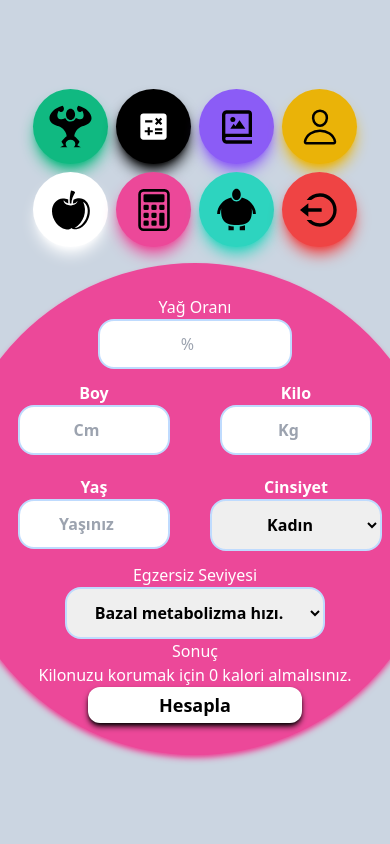
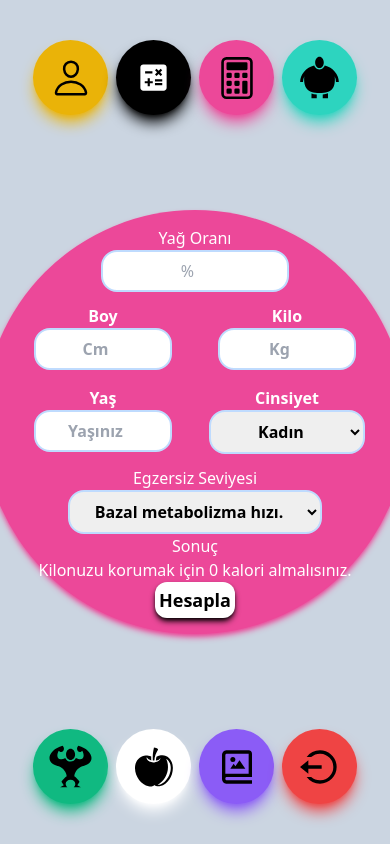
Before and after one commit to BatuhanAC/intern_project_front, a React (Create React App) app: page /calorie-calculator in a window 390 px wide. Built offline with nearby package versions, Linux system fonts and the light colour scheme; sample sign-in values are in the browser's storage.

Commit message:
Responsive
UI'yı responsive hale getiriyorum. Şimdilik sadece toproutingdots sayfaları için yaptım.

```diff
--- a/src/App.js
+++ b/src/App.js
@@ -1,5 +1,4 @@
 import { Routes, Route, useLocation } from "react-router-dom";
-import ListOfRoutingDots from "./components/macros/ListOfRoutingDots";
 import Account from "./components/pages/Account";
 import BmiCalculator from "./components/pages/BmiCalculator";
 import CalorieCalculator from "./components/pages/CalorieCalculator";
@@ -10,6 +9,8 @@ import Main from "./components/pages/Main";
 import Progress from "./components/pages/Progress";
 import Photos from "./components/pages/Photos"
 import PrivateRoute from "./components/controller/PrivateRoute";
+import TopRoutingDots from "./components/macros/TopRoutingDots";
+import BottomRoutingDots from "./components/macros/BottomRoutingDots";
 
 
 function App() {
@@ -22,17 +23,17 @@ function App() {
   }
 
   return (
-    <div className="flex h-full bg-slate-300 items-center justify-center">
+    <div className="flex w-full h-full bg-slate-300 items-center justify-center">
       <div className={`
       ${(location.pathname !== "/diet" && location.pathname !== "/progress" && location.pathname !== "/photos" )
-      && "flex flex-col w-full bg-transparent items-center justify-center z-0"}
+      && "flex flex-col w-full bg-transparent items-center aspect-square justify-center z-0"}
       ${(location.pathname === "/diet" || location.pathname === "/progress" || location.pathname === "/photos" )
-      && "flex flex-col absolute min-w-[95%] min-h-[95%] bg-transparent items-center justify-center z-0"}
+      && "flex flex-col min-w-[95%] min-h-[95%] bg-transparent items-center justify-center z-0"}
       `}>
-        {location.pathname !== "/login" && <ListOfRoutingDots/>}
+        {location.pathname !== "/login" && <TopRoutingDots/>}
         <div className={`
         ${location.pathname === "/login" && "bg-blue-600 shadow-blue-600 flex aspect-[1/1] rounded-full "}
-        ${location.pathname === "/" && "bg-blue-600 shadow-blue-600 min-w-[30%] aspect-[1/1] rounded-full "}
+        ${location.pathname === "/" && "bg-blue-600 shadow-blue-600 aspect-[1/1] rounded-full "}
         ${location.pathname === "/account" && "bg-yellow-500 shadow-yellow-500 min-w-[30%]  aspect-[1/1] rounded-full "}
         ${location.pathname === "/calorie-calculator" && "shadow-pink-500 bg-pink-500 min-w-[30%] aspect-[1/1] rounded-full "}
         ${location.pathname === "/fat-percentage" && "shadow-teal-400 bg-teal-400 min-w-[30%] aspect-[1/1] rounded-full "}
@@ -40,7 +41,7 @@ function App() {
         ${location.pathname === "/diet" && "shadow-white bg-white w-[75vw] h-[30rem] rounded-3xl "}
         ${location.pathname === "/progress" && "shadow-emerald-500 bg-emerald-500 min-w-[68%] aspect-[2/1] rounded-3xl "}
         ${location.pathname === "/photos" && "shadow-violet-500 bg-violet-500 min-w-[68%] max-w-[68%] aspect-[2/1] rounded-3xl "}
-        flex items-center p-8 justify-center z-0 shadow-md
+        flex items-center p-4 justify-center z-0 shadow-md
         `}>
           <Routes>
             <Route path='/' element={<PrivateRoute><Main/></PrivateRoute>}  />
@@ -54,6 +55,7 @@ function App() {
             <Route path='photos' element={<PrivateRoute><Photos/></PrivateRoute>} />
           </Routes>
         </div>
+      {location.pathname !== "/login" && <BottomRoutingDots/>}
       </div>
 
     </div>
--- a/src/components/macros/ListOfRoutingDots.js
+++ b/src/components/macros/BottomRoutingDots.js
@@ -1,13 +1,10 @@
 import React from 'react'
 import Cookies from "universal-cookie"
 import { NavLink } from "react-router-dom";
-import {IoPersonOutline} from "react-icons/io5"
-import {GiMuscleUp, GiFat, GiShinyApple} from "react-icons/gi"
+import {GiMuscleUp, GiShinyApple} from "react-icons/gi"
 import {BiPhotoAlbum} from 'react-icons/bi'
-import {MdCalculate} from  'react-icons/md'
-import {BsCalculator} from 'react-icons/bs'
 import {RiLogoutCircleLine} from 'react-icons/ri'
-function ListOfRoutingDots() {
+function BottomRoutingDots() {
   const cookie = new Cookies()
 
   const logout = () => {
@@ -18,7 +15,7 @@ function ListOfRoutingDots() {
     }
 
   return (
-    <div className="grid grid-flow-col grid-rows-2 mb-4 gap-2">
+    <div className="absolute lg:bottom-5 bottom-10 grid grid-flow-col grid-rows-1 lg:mt-4 gap-2">
         <NavLink className="flex w-[75px] h-[75px] shadow-lg shadow-emerald-500 bg-emerald-500  rounded-full self-center right-0 items-center justify-center"
       to={"/progress"}>
         <GiMuscleUp size={45} />
@@ -29,29 +26,9 @@ function ListOfRoutingDots() {
         <GiShinyApple size={42}/>
       </NavLink>
 
-      <NavLink className='flex w-[75px] h-[75px] shadow-lg shadow-black bg-black text-white rounded-full self-center right-[10%] top-[12%] items-center justify-center'
-      to={"/bmi"}>
-        <MdCalculate size={35}/>
-      </NavLink>
-
-      <NavLink className='flex w-[75px] h-[75px] shadow-lg shadow-pink-500 bg-pink-500 rounded-full self-center left-0 items-center justify-center'
-      to={"/calorie-calculator"}>
-        <BsCalculator size={42}/>
-      </NavLink>
-
       <NavLink className='flex w-[75px] h-[75px] shadow-lg shadow-violet-500 bg-violet-500 rounded-full self-center left-[10%] bottom-[12%] items-center justify-center'
       to={"/photos"}>
         <BiPhotoAlbum size={40}/>
-      </NavLink>
-
-      <NavLink className='flex w-[75px] h-[75px] shadow-lg shadow-teal-400 bg-teal-400 rounded-full self-center left-[10%] top-[12%] items-center justify-center'
-      to={"/fat-percentage"}>
-        <GiFat size={45}/>
-      </NavLink>
-
-      <NavLink className='flex w-[75px] h-[75px] shadow-lg shadow-yellow-500 bg-yellow-500 rounded-full self-center top-0 items-center justify-center'
-      to={"/account"}>
-        <IoPersonOutline size={40} />
       </NavLink>
 
       <NavLink className='flex w-[75px] h-[75px] shadow-lg shadow-red-500 bg-red-500 rounded-full self-center bottom-0 items-center justify-center '
@@ -66,4 +43,4 @@ function ListOfRoutingDots() {
   )
 }
 
-export default ListOfRoutingDots
+export default BottomRoutingDots
--- /dev/null
+++ b/src/components/macros/TopRoutingDots.js
@@ -0,0 +1,36 @@
+import React from 'react'
+import { NavLink } from "react-router-dom";
+import {IoPersonOutline} from "react-icons/io5"
+import {GiFat} from "react-icons/gi"
+import {MdCalculate} from  'react-icons/md'
+import {BsCalculator} from 'react-icons/bs'
+function TopRoutingDots() {
+
+  return (
+    <div className="absolute lg:top-2 top-10 grid grid-flow-col grid-rows-1 lg:mb-4 gap-2">
+
+      <NavLink className='flex w-[75px] h-[75px] shadow-lg shadow-yellow-500 bg-yellow-500 rounded-full self-center top-0 items-center justify-center'
+      to={"/account"}>
+        <IoPersonOutline size={40} />
+      </NavLink>
+
+      <NavLink className='flex w-[75px] h-[75px] shadow-lg shadow-black bg-black text-white rounded-full self-center right-[10%] top-[12%] items-center justify-center'
+      to={"/bmi"}>
+        <MdCalculate size={35}/>
+      </NavLink>
+
+      <NavLink className='flex w-[75px] h-[75px] shadow-lg shadow-pink-500 bg-pink-500 rounded-full self-center left-0 items-center justify-center'
+      to={"/calorie-calculator"}>
+        <BsCalculator size={42}/>
+      </NavLink>
+
+      <NavLink className='flex w-[75px] h-[75px] shadow-lg shadow-teal-400 bg-teal-400 rounded-full self-center left-[10%] top-[12%] items-center justify-center'
+      to={"/fat-percentage"}>
+        <GiFat size={45}/>
+      </NavLink>
+
+    </div>
+  )
+}
+
+export default TopRoutingDots
--- a/src/components/micros/Button.js
+++ b/src/components/micros/Button.js
@@ -8,7 +8,7 @@ const Button = ({ children, handleOnClick, disabled }) => {
       <button
         className={`
         ${location.pathname === "/bmi" && "font-bold text-lg border-2 border-white bg-black text-whit shadow-md shadow-white p-1 max-w-[75px] rounded-xl hover:text-black text-center cursor-default self-center w-[50%] disabled:bg-gray-500 disabled:opacity-25 hover:bg-white"}
-        ${location.pathname !== "/bmi" && "font-bold text-lg bg-white text-black shadow-md shadow-black p-1 rounded-xl hover:text-white text-center cursor-default self-center w-[50%] disabled:bg-gray-500 disabled:opacity-25 hover:bg-black"}
+        ${location.pathname !== "/bmi" && "font-bold text-lg bg-white text-black shadow-md shadow-black p-1 rounded-xl hover:text-white text-center cursor-default self-center w-full disabled:bg-gray-500 disabled:opacity-25 hover:bg-black"}
         `}
         onClick={handleOnClick}
         disabled={disabled}
--- a/src/components/micros/Input.js
+++ b/src/components/micros/Input.js
@@ -10,7 +10,7 @@ const Input = ({ placeholder, setState, type, children, value, multiple }) => {
       onChange={(e) => {
         setState(e.target.value);
       }}
-      className='text-black border-2 p-3 w-[75%] self-center border-blue-200 focus:border-blue-600 outline-none h-[85%] text-base text-center rounded-2xl'
+      className='text-black border-2 p-2 w-[75%] self-center border-blue-200 focus:border-blue-600 outline-none h-[85%] text-base text-center rounded-2xl'
     >
     </input>
   );
--- a/src/components/micros/Select.js
+++ b/src/components/micros/Select.js
@@ -2,7 +2,7 @@ import React from 'react'
 
 const Select = ({children, setState, selected}) => {
   return (
-    <select className='border-2 p-3 text-center text-black w-[85%] border-blue-200 focus:border-blue-600 outline-none rounded-2xl font-semibold'
+    <select className='border-2 p-2 text-center text-black w-[85%] border-blue-200 focus:border-blue-600 outline-none rounded-2xl font-semibold'
       onChange={(e) => {setState(e.target.value)}}
       value={selected}
     >{children}</select>
--- a/src/components/pages/CalorieCalculator.js
+++ b/src/components/pages/CalorieCalculator.js
@@ -30,7 +30,7 @@ const CalorieCalculator = () => {
       </div>
     </label>
     <Form>
-      <div className='grid grid-cols-2 gap-y-5 '>
+      <div className='grid grid-cols-2 gap-y-4 '>
         <label>
           Boy
           <div>
@@ -67,7 +67,7 @@ const CalorieCalculator = () => {
     <label>
       Egzersiz Seviyesi
       <div>
-        <select className='border-2 p-3 text-center text-black w-[75%] border-blue-200 focus:border-blue-600 outline-none rounded-2xl font-semibold'
+        <select className='border-2 p-2 text-center text-black w-[75%] border-blue-200 focus:border-blue-600 outline-none rounded-2xl font-semibold'
         onChange={(e)=>{
           if(e.target.value <= 2){
             setMovement(e.target.value*400)
@@ -99,11 +99,14 @@ const CalorieCalculator = () => {
           Kilonuzu korumak için {result} kalori almalısınız.
         </div>
     </label>
-    <Button handleOnClick={
-      ()=> {
-        calculate(weight,height,age,movement,gender,fat)
-        }
+    <div>
+      <Button handleOnClick={
+        ()=> {
+          calculate(weight,height,age,movement,gender,fat)
+          }
       }>Hesapla</Button>
+    </div>
+
   </Div>
   )
 }
--- a/src/components/pages/FatPercentage.js
+++ b/src/components/pages/FatPercentage.js
@@ -41,7 +41,10 @@ const FatPercentage = () => {
           %{result}
       </div>
     </Form>
-    <Button handleOnClick={()=> {setResult(((495/(1.0324-(0.19077*Math.log10(waist-neck))+(0.15456*Math.log10(height))))-450).toFixed(1))}}>Hesapla</Button>
+    <div>
+      <Button handleOnClick={()=> {setResult(((495/(1.0324-(0.19077*Math.log10(waist-neck))+(0.15456*Math.log10(height))))-450).toFixed(1))}}>Hesapla</Button>
+    </div>
+
   </Div>
   )
 }
--- a/src/components/pages/Progress.js
+++ b/src/components/pages/Progress.js
@@ -104,6 +104,7 @@ const Progress = () => {
           <Label type={"number"} placeholder="cm" setState={setHip} >Kalça Ölçünüz</Label>
           <Label type={"number"} placeholder="cm" setState={setArm} >Kol Ölçünüz</Label>
           <div className='flex items-center justify-center'>
+            <div>
               <Button handleOnClick={() => {
                 setNewData({
                   neck: neck,
@@ -119,6 +120,7 @@ const Progress = () => {
               }}>
                 Kaydet
               </Button>
+            </div>
           </div>
       </div>
       <div className='flex flex-col shadow-md shadow-emerald-200 bg-emerald-200 w-full h-full mx-2 rounded-3xl'>
```
Lines whose indentation alone changed are shown as unchanged.
